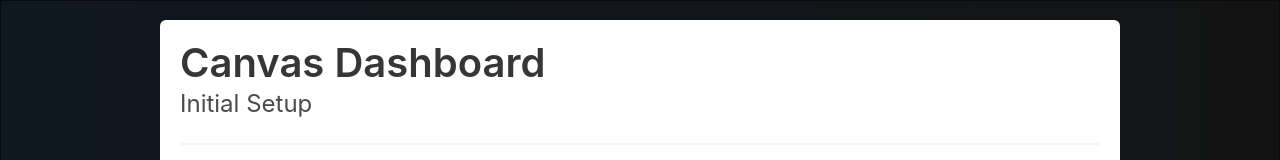
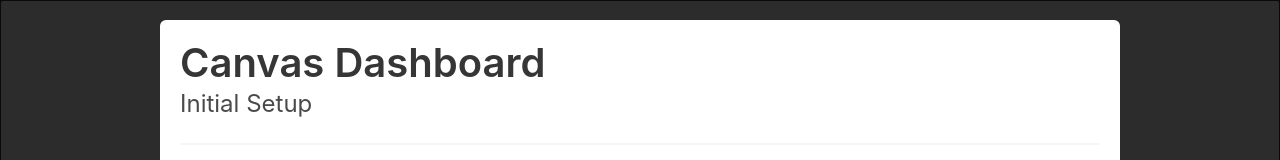
Before and after one commit to Jackzmc/canvas-dash, a Vue app: page / in a window 1280 px wide. Shown: the top 160 px of the page. Built offline with nearby package versions, Linux system fonts and the light colour scheme; no server answers.

Commit message:
Change to dark background

```diff
--- a/src/App.vue
+++ b/src/App.vue
@@ -102,10 +102,8 @@ export default {
 }
 
 html, body {
-  background: #525252;  /* fallback for old browsers */
+  background: #383838;  /* fallback for old browsers */
   background: -webkit-linear-gradient(to right, #3d72b4, #525252);  /* Chrome 10-25, Safari 5.1-6 */
-  background: linear-gradient(to right, #3d72b4, #525252); /* W3C, IE 10+/ Edge, Firefox 16+, Chrome 26+, Opera 12+, Safari 7+ */
-  height: 100%;
   width: 100%
 }
 
```
